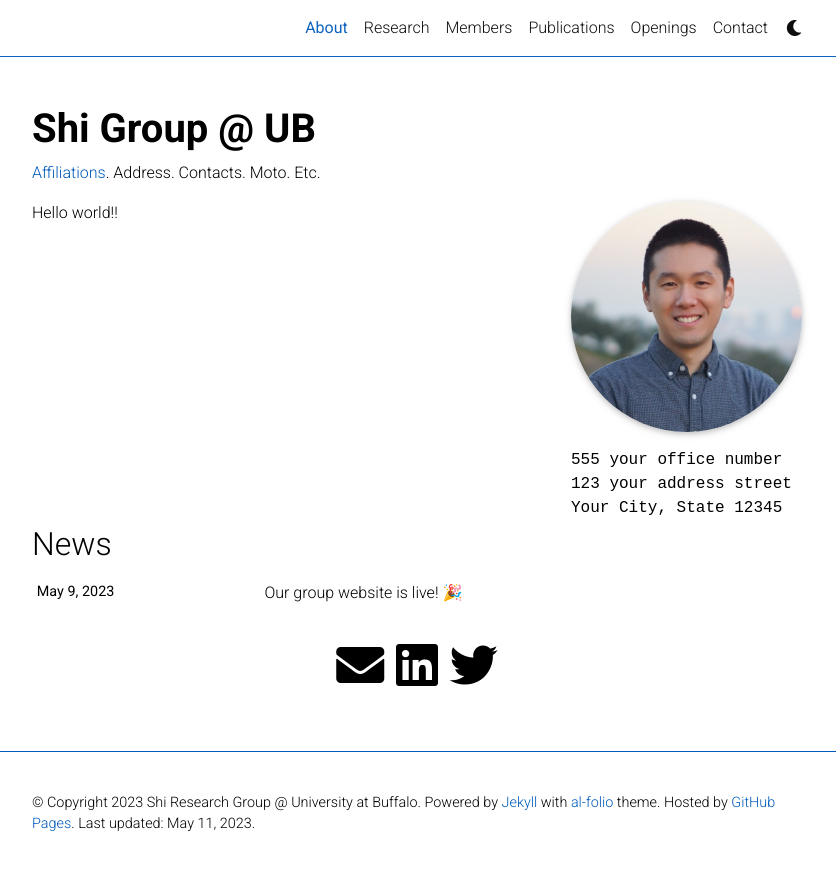
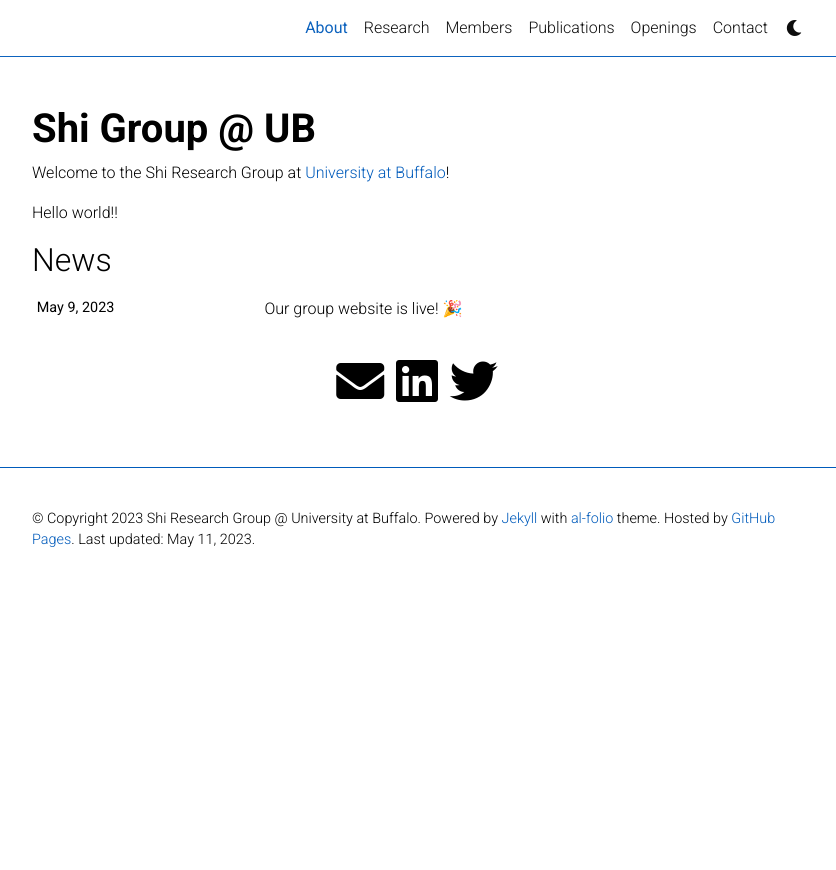
Before and after one commit to ShiResearchGroup/shiresearchgroup.github.io, a Jekyll site: the page built from _pages/about.md, in a window 1280 px wide. Shown: the top 870 px of the page, without its empty margins (223-1059 px from the left). Built offline with Jekyll 4.4.1, drawn with Linux system fonts in a browser that asks for light colours; full-size pictures stand in for the smaller copies a plugin makes; comment, search, counter and statistics services are not loaded; a style sheet for code colours, icons or effects is not loaded.

Commit message:
Update about.md

```diff
--- a/_pages/about.md
+++ b/_pages/about.md
@@ -2,16 +2,13 @@
 layout: about
 title: About
 permalink: /
-subtitle: <a href='#'>Affiliations</a>. Address. Contacts. Moto. Etc.
+subtitle: Welcome to the Shi Research Group at <a href='https://www.buffalo.edu/'>University at Buffalo</a>!
 
 profile:
   align: right
-  image: prof_pic.jpg
+  image:
   image_circular: true # crops the image to make it circular
-  address: >
-    <p>555 your office number</p>
-    <p>123 your address street</p>
-    <p>Your City, State 12345</p>
+  address:
 
 news: true  # includes a list of news items
 latest_posts: false  # includes a list of the newest posts
```
